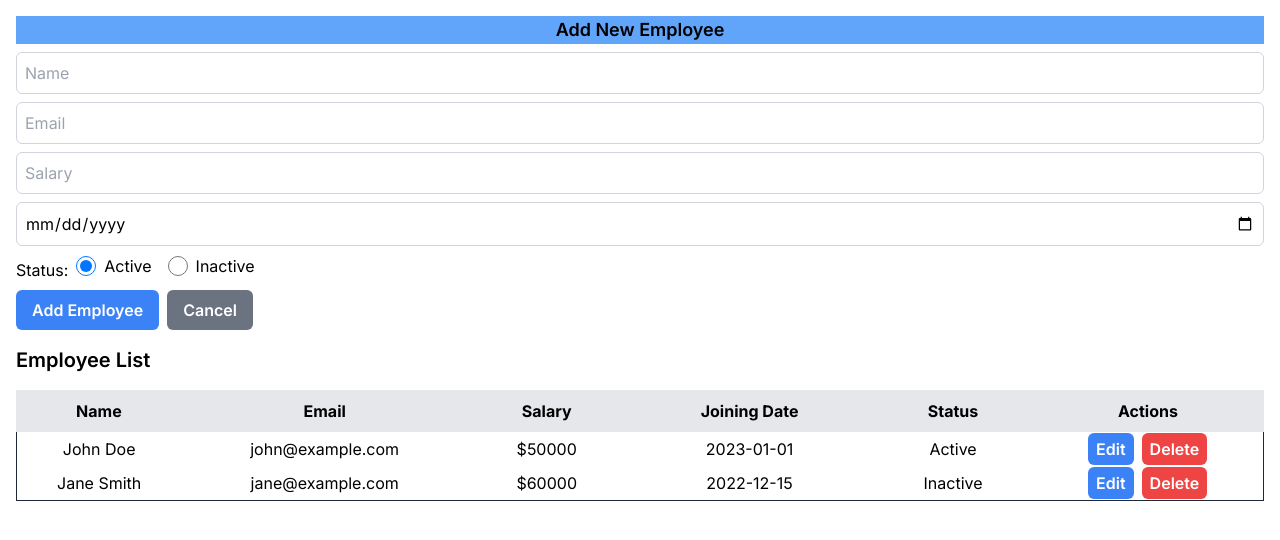
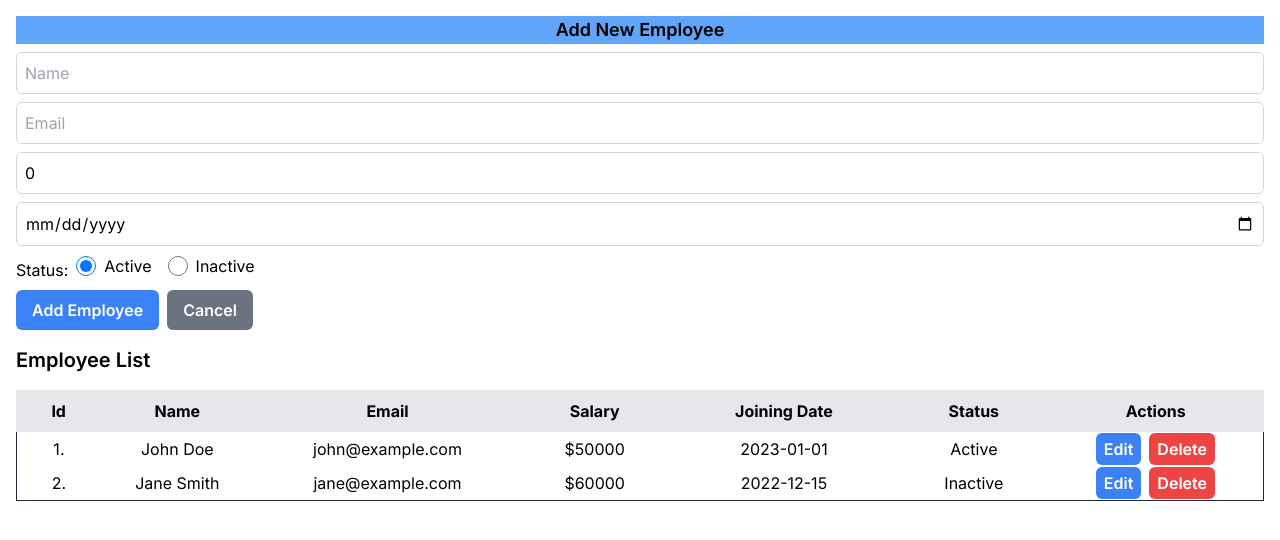
Before and after one commit to anurag-21-badwahe/Next-Auth, a Next.js app: page / in a window 1280 px wide. Both pictures are taken after a click on the button "Add New Employee". Shown: the top 540 px of the page. Built offline with nearby package versions, Linux system fonts and the light colour scheme.

Commit message:
Implement Formik in Employee Form

```diff
--- a/src/app/employeedetails/page.tsx
+++ b/src/app/employeedetails/page.tsx
@@ -1,33 +1,43 @@
+
 "use client"
 import React, { useState } from 'react';
+import { Formik, Form, Field, ErrorMessage } from 'formik';
+import * as Yup from 'yup';
+
+interface Employee {
+  id: number;
+  name: string;
+  email: string;
+  salary: number;
+  joiningDate: string;
+  status: string;
+}
 
 const EmployeeTable = () => {
-  // Sample data for demonstration
-  const [employees, setEmployees] = useState([
+  const [employees, setEmployees] = useState<Employee[]>([
     { id: 1, name: 'John Doe', email: 'john@example.com', salary: 50000, joiningDate: '2023-01-01', status: 'Active' },
     { id: 2, name: 'Jane Smith', email: 'jane@example.com', salary: 60000, joiningDate: '2022-12-15', status: 'Inactive' },
-    // Add more sample data as needed
   ]);
-
-  const [isAddingEmployee, setIsAddingEmployee] = useState(false);
-  const [isEditing, setIsEditing] = useState(false);
-  const [editEmployeeId, setEditEmployeeId] = useState(null);
-  const [newEmployeeData, setNewEmployeeData] = useState({
+  const [isAddingEmployee, setIsAddingEmployee] = useState<boolean>(false);
+  const [isEditing, setIsEditing] = useState<boolean>(false);
+  const [editEmployeeId, setEditEmployeeId] = useState<number | null>(null);
+  const [newEmployeeData, setNewEmployeeData] = useState<Employee>({
+    id: 0,
     name: '',
     email: '',
-    salary: '',
+    salary: 0,
     joiningDate: '',
-    status: 'Active' // Default status
+    status: 'Active'
   });
 
   const toggleAddEmployeeForm = () => {
     setIsAddingEmployee(!isAddingEmployee);
-    setIsEditing(false); // Reset editing mode
-    setEditEmployeeId(null); // Reset edit employee ID
-    setNewEmployeeData({ name: '', email: '', salary: '', joiningDate: '', status: 'Active' }); // Reset form data
+    setIsEditing(false);
+    setEditEmployeeId(null);
+    setNewEmployeeData({ id: 0, name: '', email: '', salary: 0, joiningDate: '', status: 'Active' });
   };
 
-  const handleInputChange = (e) => {
+  const handleInputChange = (e: React.ChangeEvent<HTMLInputElement>) => {
     const { name, value } = e.target;
     setNewEmployeeData({
       ...newEmployeeData,
@@ -35,7 +45,7 @@ const EmployeeTable = () => {
     });
   };
 
-  const handleRadioChange = (e) => {
+  const handleRadioChange = (e: React.ChangeEvent<HTMLInputElement>) => {
     const { value } = e.target;
     setNewEmployeeData({
       ...newEmployeeData,
@@ -43,36 +53,24 @@ const EmployeeTable = () => {
     });
   };
 
-  const handleAddEmployee = () => {
-    // Generate a unique ID for the new employee
-    const id = employees.length > 0 ? employees[employees.length - 1].id + 1 : 1;
-    const newEmployee = { id, ...newEmployeeData };
-
-    // Add the new employee to the employees array
-    setEmployees([...employees, newEmployee]);
-
-    // Reset the form data and toggle the form visibility
-    setNewEmployeeData({ name: '', email: '', salary: '', joiningDate: '', status: 'Active' });
-    toggleAddEmployeeForm();
-  };
-
-  const handleEdit = (id) => {
+  const handleEdit = (id: number) => {
     // Find the employee with the given id
     const employeeToEdit = employees.find(employee => employee.id === id);
 
+    // Check if the employee exists
+    if (employeeToEdit) {
       // Set the form data with the employee's details
       setNewEmployeeData({
-      name: employeeToEdit.name,
-      email: employeeToEdit.email,
-      salary: employeeToEdit.salary,
-      joiningDate: employeeToEdit.joiningDate,
-      status: employeeToEdit.status
+        ...employeeToEdit
       });
 
       // Set editing mode and the id of the employee being edited
       setIsEditing(true);
       setEditEmployeeId(id);
       setIsAddingEmployee(true);
+    } else {
+      console.error("Employee to edit not found");
+    }
   };
 
   const handleSaveEdit = () => {
@@ -91,12 +89,13 @@ const EmployeeTable = () => {
     setEmployees(updatedEmployees);
 
     // Reset the form data and toggle the form visibility
-    setNewEmployeeData({ name: '', email: '', salary: '', joiningDate: '', status: 'Active' });
+    setNewEmployeeData({id : 0, name: '', email: '', salary: 0, joiningDate: '', status: 'Active' });
     setIsEditing(false);
     setIsAddingEmployee(false);
   };
 
-  const handleDelete = (id) => {
+
+  const handleDelete = (id: number) => {
     const updatedEmployees = employees.filter(employee => employee.id !== id);
     setEmployees(updatedEmployees);
   };
@@ -104,7 +103,7 @@ const EmployeeTable = () => {
   const renderAddEmployeeForm = () => {
     if (!isAddingEmployee) {
       return (
-        <button onClick={toggleAddEmployeeForm} className="bg-blue-500 hover:bg-blue-600 text-white font-semibold py-2 px-4 rounded-md mb-4 ">
+        <button onClick={toggleAddEmployeeForm} className="bg-blue-500 hover:bg-blue-600 text-white font-semibold py-2 px-4 rounded-md mb-4">
           Add New Employee
         </button>
       );
@@ -113,29 +112,71 @@ const EmployeeTable = () => {
     return (
       <div className="mb-4">
         <h2 className="text-lg font-semibold mb-2 bg-blue-400 text-center">{isEditing ? 'Edit Employee' : 'Add New Employee'}</h2>
-        {/* Add Employee Form Goes Here */}
-        {/* Example form fields */}
-        <input type="text" name="name" placeholder="Name" value={newEmployeeData.name} onChange={handleInputChange} className="block w-full border border-gray-300 rounded-md p-2 mb-2" />
-        <input type="email" name="email" placeholder="Email" value={newEmployeeData.email} onChange={handleInputChange} className="block w-full border border-gray-300 rounded-md p-2 mb-2" />
-        <input type="number" name="salary" placeholder="Salary" value={newEmployeeData.salary} onChange={handleInputChange} className="block w-full border border-gray-300 rounded-md p-2 mb-2" />
-        <input type="date" name="joiningDate" placeholder="Joining Date" value={newEmployeeData.joiningDate} onChange={handleInputChange} className="block w-full border border-gray-300 rounded-md p-2 mb-2" />
+        <Formik
+          initialValues={newEmployeeData}
+          validationSchema={Yup.object().shape({
+            name: Yup.string().required('Name is required'),
+            email: Yup.string().email('Invalid email address').required('Email is required'),
+            salary: Yup.number().required('Salary is required').positive('Salary must be positive'),
+            joiningDate: Yup.date().required('Joining date is required'),
+            status: Yup.string().required('Status is required'),
+          })}
+          // onSubmit={(values, { resetForm }) => {
+          //   if (isEditing) {
+          //     handleSaveEdit();
+          //   } else {
+          //     const id = employees.length > 0 ? employees[employees.length - 1].id + 1 : 1;
+          //     const newEmployee = { ...values, id };
+          //     setEmployees([...employees, newEmployee]);
+          //     resetForm();
+          //     toggleAddEmployeeForm();
+          //   }
+          // }}
+          onSubmit={(values, { resetForm }) => {
+            if (isEditing) {
+              console.log("Edit called")
+              handleSaveEdit();
+            } else {
+              const id = employees.length > 0 ? employees[employees.length - 1].id + 1 : 1;
+              const newEmployee = { ...values, id };
+              setEmployees([...employees, newEmployee]);
+              resetForm();
+              toggleAddEmployeeForm();
+            }
+          }}
+
+        >
+          {({ errors, touched }) => (
+            <Form>
+              <Field type="text" name="name" placeholder="Name" className="block w-full border border-gray-300 rounded-md p-2 mb-2" />
+              <ErrorMessage name="name" component="div" className="text-red-500" />
+
+              <Field type="email" name="email" placeholder="Email" className="block w-full border border-gray-300 rounded-md p-2 mb-2" />
+              <ErrorMessage name="email" component="div" className="text-red-500" />
+
+              <Field type="number" name="salary" placeholder="Salary" className="block w-full border border-gray-300 rounded-md p-2 mb-2" />
+              <ErrorMessage name="salary" component="div" className="text-red-500" />
+
+              <Field type="date" name="joiningDate" placeholder="Joining Date" className="block w-full border border-gray-300 rounded-md p-2 mb-2" />
+              <ErrorMessage name="joiningDate" component="div" className="text-red-500" />
+
               <div className="mb-2">
                 <span className="mr-2">Status:</span>
                 <label className="inline-flex items-center mr-4 text-center">
-            <input type="radio" name="status" value="Active" checked={newEmployeeData.status === 'Active'} onChange={handleRadioChange} className="form-radio h-5 w-5 text-blue-600" />
+                  <Field type="radio" name="status" value="Active" className="form-radio h-5 w-5 text-blue-600" />
                   <span className="ml-2">Active</span>
                 </label>
                 <label className="inline-flex items-center">
-            <input type="radio" name="status" value="Inactive" checked={newEmployeeData.status === 'Inactive'} onChange={handleRadioChange} className="form-radio h-5 w-5 text-red-600" />
+                  <Field type="radio" name="status" value="Inactive" className="form-radio h-5 w-5 text-red-600" />
                   <span className="ml-2">Inactive</span>
                 </label>
               </div>
-        {isEditing ? (
-          <button onClick={handleSaveEdit} className="bg-blue-500 hover:bg-blue-600 text-white font-semibold py-2 px-4 rounded-md mr-2">Save</button>
-        ) : (
-          <button onClick={handleAddEmployee} className="bg-blue-500 hover:bg-blue-600 text-white font-semibold py-2 px-4 rounded-md mr-2">Add Employee</button>
+
+              <button type="submit" className="bg-blue-500 hover:bg-blue-600 text-white font-semibold py-2 px-4 rounded-md mr-2">{isEditing ? 'Save' : 'Add Employee'}</button>
+              <button type="button" onClick={toggleAddEmployeeForm} className="bg-gray-500 hover:bg-gray-600 text-white font-semibold py-2 px-4 rounded-md">Cancel</button>
+            </Form>
           )}
-        <button onClick={toggleAddEmployeeForm} className="bg-gray-500 hover:bg-gray-600 text-white font-semibold py-2 px-4 rounded-md">Cancel</button>
+        </Formik>
       </div>
     );
   };
@@ -143,6 +184,7 @@ const EmployeeTable = () => {
   const renderEmployees = () => {
     return employees.map(employee => (
       <tr key={employee.id}>
+        <td className='text-center'>{employee.id}.</td>
         <td className='text-center'>{employee.name}</td>
         <td className='text-center'>{employee.email}</td>
         <td className='text-center'>${employee.salary}</td>
@@ -163,6 +205,7 @@ const EmployeeTable = () => {
       <table className="w-full border-collapse border border-gray-800">
         <thead>
           <tr className="bg-gray-200">
+            <th className="border px-4 py-2">Id</th>
             <th className="border px-4 py-2">Name</th>
             <th className="border px-4 py-2">Email</th>
             <th className="border px-4 py-2">Salary</th>
```
Lines whose indentation alone changed are shown as unchanged.
